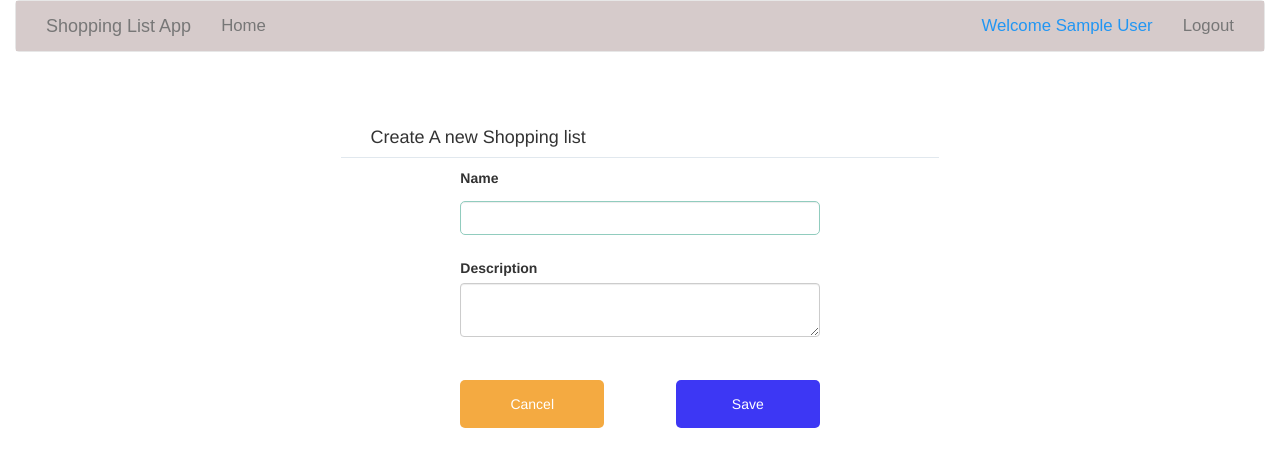
After one commit to sgatana/ShoppingList, a Flask app: page /create_shoppinglist in a window 1280 px wide. The commit adds this page. Shown: the top 467 px of the page. Run offline with Flask 2, Linux system fonts and the light colour scheme; the visitor is signed in with stand-in values (Sample User, id 1); some libraries are stand-ins or nearby versions.

Commit message:
[UPDATE] update the base page

```diff
--- a/cart_models/user.py
+++ b/cart_models/user.py
@@ -45,5 +45,5 @@ class User(UserMixin):
         self.delete_shopping_list(shoppinglist.name)
         self.delete_shopping_list(shoppinglist)
 
-    def get_num_of_shopping_list(self):
-        return len(self.shopping_list)
+    def get_num_of_shopping_lists(self):
+        return len(self.shopping_lists)
--- a/forms.py
+++ b/forms.py
@@ -2,16 +2,29 @@ from flask import Flask, render_template
 from flask_bootstrap import Bootstrap
 from flask_wtf import FlaskForm
 from wtforms import  StringField, PasswordField, BooleanField
-from wtforms.validators import InputRequired, Email, Length
+from wtforms.validators import InputRequired, Email, Length, EqualTo
+from wtforms.widgets import TextArea
 
 class Login(FlaskForm):
-    email=StringField('username', validators=[InputRequired(), Email(message='Invalid Email Address')])
-    password=PasswordField('password', validators=[InputRequired(), Length(min=6, max=60)])
-    remember=BooleanField('Remember me?')
+    email = StringField('Username :', validators=[InputRequired(), Email(message='Invalid Email Address')])
+    password = PasswordField('Password :', validators=[InputRequired(), Length(min=6, max=60)])
+    remember = BooleanField('Remember me?')
 
 class Register(FlaskForm):
-    username=StringField('username', validators=[InputRequired(),Length(min=4, max=30)])
-    email=StringField('email', validators=[InputRequired(), Email(message='Invalid Email Address')])
-    password=PasswordField('password', validators=[InputRequired(), Length(min=6, max=60)])
-    confirm=PasswordField('confirm password', validators=[InputRequired(), Length(min=6, max=60)])
-    remember=BooleanField('By signing up, you agree with our terms and conditions')
+    username = StringField('Username :', validators=[InputRequired(),Length(min=4, max=30)])
+    email = StringField('Email :', validators=[InputRequired(), Email(message='Invalid Email Address')])
+    password = PasswordField('Password :', validators=[InputRequired(), EqualTo('confirm', message='Password mismatch'),
+                                                   Length(min=6, max=60)])
+    confirm = PasswordField('Confirm Password :', validators=[InputRequired(), Length(min=6, max=60)])
+    remember = BooleanField('By signing up, you agree with our terms and conditions')
+
+class CreateShoppingList(FlaskForm):
+    name = StringField("Name", validators=[InputRequired(), Length(min=4)])
+    body = StringField("Description", widget=TextArea())
+
+class AddItem(FlaskForm):
+    ItemName = StringField('Item Name', validators=[InputRequired(), Length(min=3)])
+    CatName = StringField('Category(Default is "General")', validators = [InputRequired(), Length
+    (min=3)] )
+    price = StringField('Price', validators = [InputRequired(), Length(min = 3)])
+    quantity = StringField('Quantiry', validators = [InputRequired(), Length(min = 1)])
--- a/static/dashboardStyles.css
+++ b/static/dashboardStyles.css
@@ -16,22 +16,37 @@ input[type=text], input[type=password] {
 }
 /* Set a style for all buttons */
 button {
-    background-color: #2e67af;
     color: white;
     padding: 14px 20px;
     margin: 8px 0;
     border: none;
     cursor: pointer;
+
+}
+.container-main {
+    position: relative;
+    padding-right: 15px;
+    padding-left: 15px;
+    margin-right: auto;
+    margin-left: auto;
+    font-family: sans-serif;
+    background: #d6cbcb;
+    font-size: larger;
+    font-style: normal;
+}
+
+.items-container {
+    position: fixed;
     width: 100%;
+    height: 80%;
+    background: #F2F4F5;
+    overflow: scroll;
 }
 
 .btncancel, .btnsignup{
     border-radius: 5px;
 }
-.btncancel {
-    padding: 14px 20px;
-    background-color: #f4aa41;
-}
+
 button:hover{
     box-shadow: 0 10px 20px rgba(0,0,0,0.19), 0 6px 6px rgba(0,0,0,0.23);
 }
@@ -39,7 +54,7 @@ button a {
 	text-decoration: none;
 	color: #fff
 }
-/* Make form appear with card effect*/
+/* Make form appear with form effect*/
 
 .form-header {
     height: 60px;
@@ -49,10 +64,26 @@ button a {
 .form-body {
     padding: 30px 30px 30px;
 }
-
+.form{
+	width: 60%;
+	background-color: #ffffff;
+	border-radius: 2px;
+    box-shadow: 0 8px 16px 0 #ffffff;
+	margin:10px auto auto;
+	transition: all 0.25s;
+}
+/* On mouse-over, add a deeper shadow */
+.form:hover {
+    box-shadow: #B7C4E3;
+}
+.form-container {
+    padding: 2px 16px;
+    width: 50%;
+    margin: auto;
+}
 h2 {
     text-align: center;
-    font-family: "Karma", sans-serif
+    font-family: sans-serif
 }
 
 .heading
@@ -64,10 +95,14 @@ h2 {
 .btncancel{
     float: left;
     width: 40%;
+    padding: 14px 20px;
+    background-color: #f4aa41;
 }
 .btnsignup {
     float: right;
     width: 40%;
+    padding: 14px 20px;
+    background-color: #3d37f4;
 
 }
 /* Extra styles for the cancel button */
@@ -89,7 +124,7 @@ h2 {
 .container {
     padding: 16px;
     margin: auto;
-    width: 40%;
+    width: 80%;
     font-family: "Helvetica Neue",Helvetica,Arial,sans-serif;
     font-size: 14px
 }
@@ -98,7 +133,7 @@ h2 {
     height: 50px;
     width: 415px;
 }
-/* Clear floats */
+
 .clearfix
 {
     padding-top: 20px;
@@ -122,4 +157,5 @@ h2 {
     background: #4540c8;
     margin: 8px 10px;
     float:right;
+    border-right:5px;
 }
--- a/templates/base.html
+++ b/templates/base.html
@@ -12,10 +12,11 @@
 {% endblock %}
 
 {% block navbar %}
-<div class="navbar navbar-default navbar-fixed-top navbar-offset" role="navigation">
-    <div class="container-big">
+<div class="container-fluid">
+<div class="navbar navbar-default  " role="navigation">
+    <div class="container-main">
         <div class="navbar-header">
-            <a class="navbar-brand" href="/">ShoppingListApp</a>
+            <a class="navbar-brand" href="/">Shopping List App</a>
         </div>
         <div class="navbar-collapse collapse">
             <ul class="nav navbar-nav navbar-left">
@@ -23,22 +24,20 @@
             </ul>
             <ul class="nav navbar-nav navbar-right">
                 {% if current_user.is_authenticated %}
-                <li><a href="/logout">Logout</a></li>
-                {% endif %}
-            </ul>
-            <ul class="nav navbar-nav navbar-right">
-                {% if current_user.is_authenticated %}
-                <p style="color: #2196F3">Welcome {{ current_user.name }} </p>
+                    <li><a href="#" style="color: #2196F3">Welcome {{ current_user.name }}</a> </li>
+                    <li><a href="/logout">Logout</a></li>
                 {% endif %}
             </ul>
         </div>
     </div>
 </div>
 {% endblock %}
+</div>
 
 {% block content %}
-<div class="container-fluid">
-    <div class="container">
+<div class="container">
+
+    <div class="row">
         {% for popup , message in get_flashed_messages(with_categories=true) %}
         <div class="alert alert-{{ popup }} alert-dismissible" role="alert">
             <button type="button" class="close" data-dismiss="alert">&times;</button>
@@ -46,8 +45,11 @@
         </div>
         {% endfor %}
     </div>
+    <div class="row">
 
+    </div>
+    <div class="row">
     {% block page_content %}{% endblock %}
-
+    </div>
 </div>
 {% endblock %}
--- /dev/null
+++ b/templates/create_shoppinglist.html
@@ -0,0 +1,38 @@
+<!DOCTYPE html>
+<!-- Extend base.html to reuse navigation tab and enable message flashing -->
+{% extends "base.html" %}
+{% import "bootstrap/wtf.html" as wtf %}
+
+{% block head %}
+
+{{ super() }}
+    <meta charset="UTF-8">
+    <title>Create ShoppingList</title>
+    <link rel="stylesheet" href="{{ url_for('static',filename='dashboardStyles.css') }}">
+{% endblock %}
+
+<body>
+{% block page_content %}
+
+<form class="form" action="{{ url_for('create_shopping_lst') }}"
+      method="post">
+    <div class="form-header">
+        <h4 class="title">Create A new Shopping list</h4>
+    </div>
+    <div class="form">
+        {{ form.hidden_tag()}}
+        {{ wtf.form_field(form.name) }}
+        {{ wtf.form_field(form.body) }}
+
+        <div class="clearfix">
+            <button type="button"  class="btncancel" onclick="history.back()">
+                Cancel</button>
+            <button type="submit" class="btnsignup">Save</button>
+        </div>
+
+    </div>
+</form>
+{% endblock %}
+
+</body>
+</html>
```
Also changed, not shown: ShoppingList.py (+155 -3 lines), templates/UserDashboard.html (+24 -28 lines), templates/add_item.html (added, +43 -0 lines).
